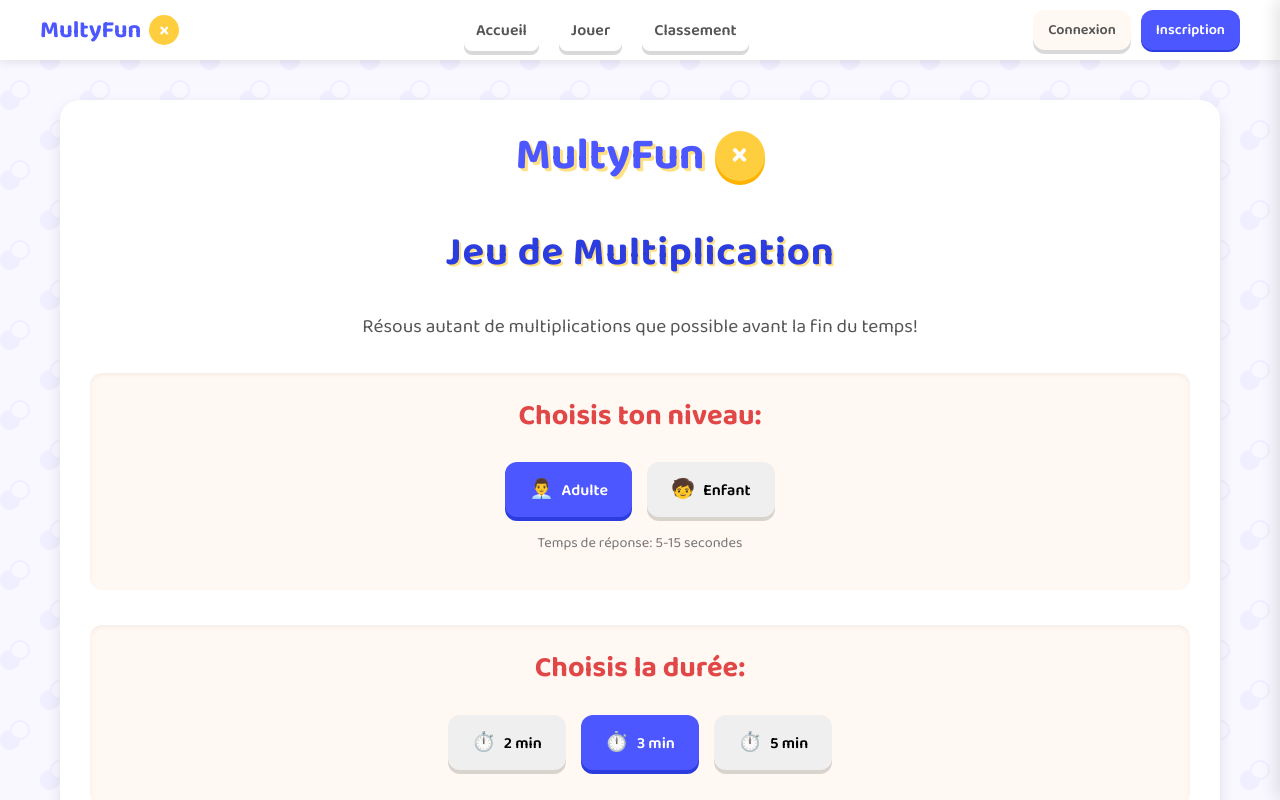
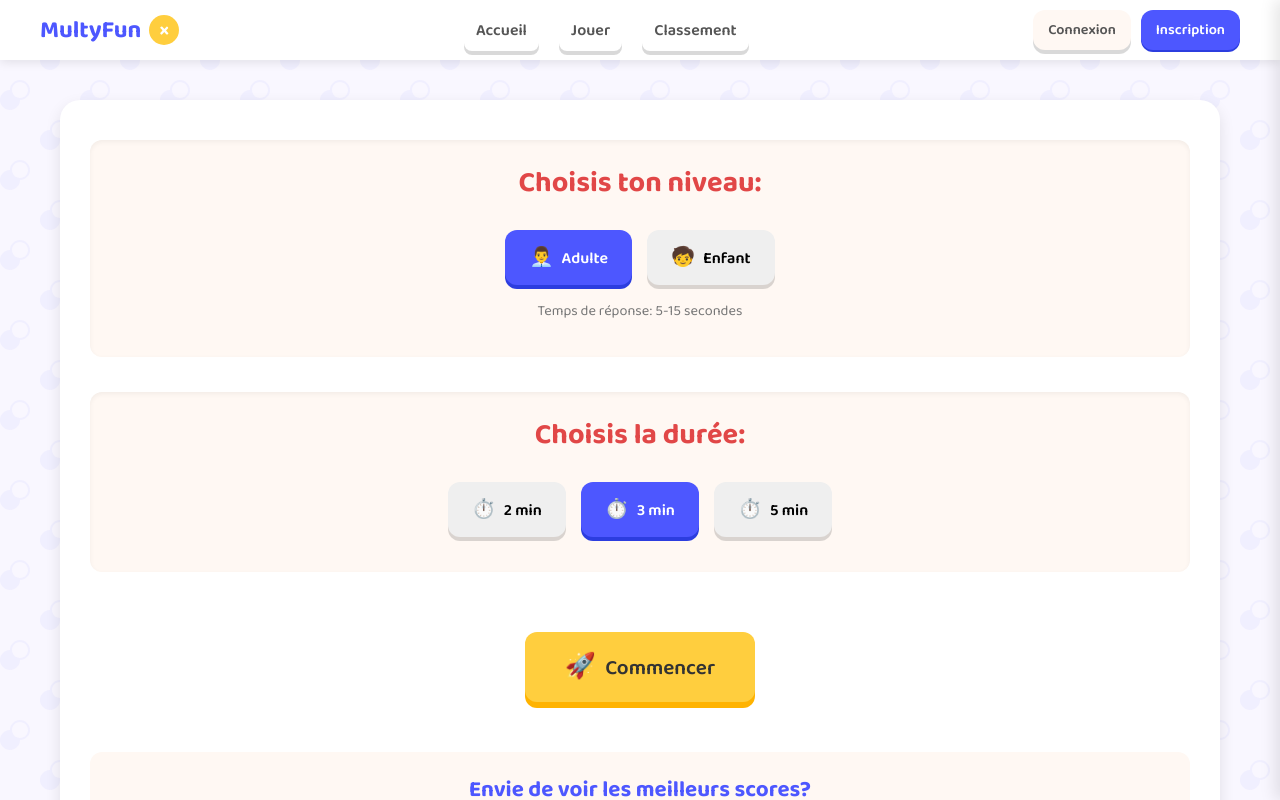
Before and after one commit to fpassaniti/jeu-grille-multiplications, a SvelteKit app: page /play in a window 1280 px wide. Shown: the top 800 px of the page. Built offline with nearby package versions, Linux system fonts and the light colour scheme.

Commit message:
suppression d'un relica sur la page /play

```diff
--- a/src/routes/play/+page.svelte
+++ b/src/routes/play/+page.svelte
@@ -455,18 +455,6 @@
 <main class="container" style="max-width: {windowWidth > 1200 ? '1200px' : '100%'}; width: 100%; box-sizing: border-box;">
   {#if gameState === 'notStarted'}
     <div class="start-screen card">
-      <div class="logo-container">
-        <div class="logo">
-          <span class="logo-text">MultyFun</span>
-          <div class="logo-icon">
-            <span class="math-symbol">×</span>
-          </div>
-        </div>
-      </div>
-
-      <h1>Jeu de Multiplication</h1>
-      <p class="game-intro">Résous autant de multiplications que possible avant la fin du temps!</p>
-
       <div class="game-options">
         <div class="option-section card-inset">
           <h2>Choisis ton niveau:</h2>
@@ -763,7 +751,7 @@
 
   .start-screen {
     text-align: center;
-    padding: 30px;
+    padding: 10px 30px;
     margin: 20px auto;
     background-color: white;
   }
@@ -1059,6 +1047,7 @@
     border-radius: var(--border-radius-md);
     margin-top: 15px;
     box-shadow: 0 4px 0 var(--primary-dark);
+    white-space: nowrap;
     transition: all 0.2s;
   }
 
```
